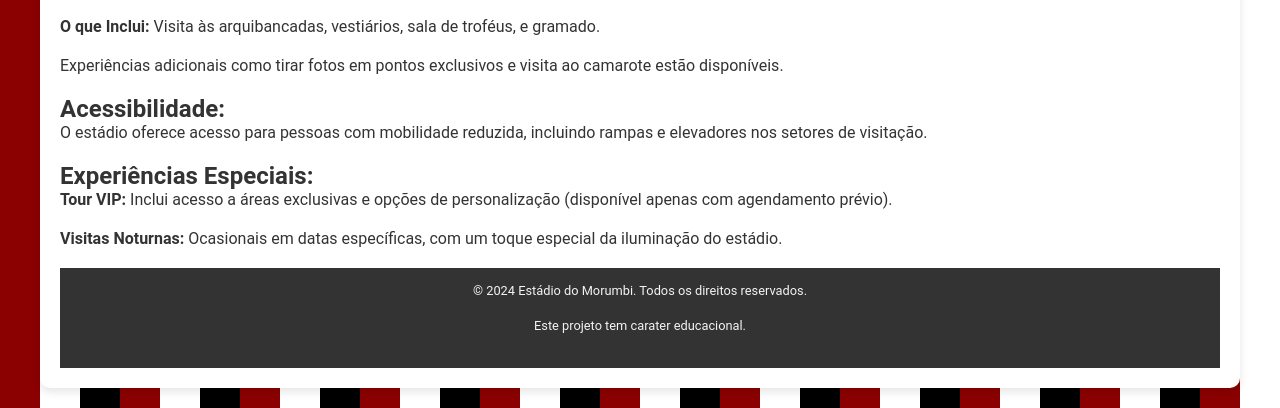
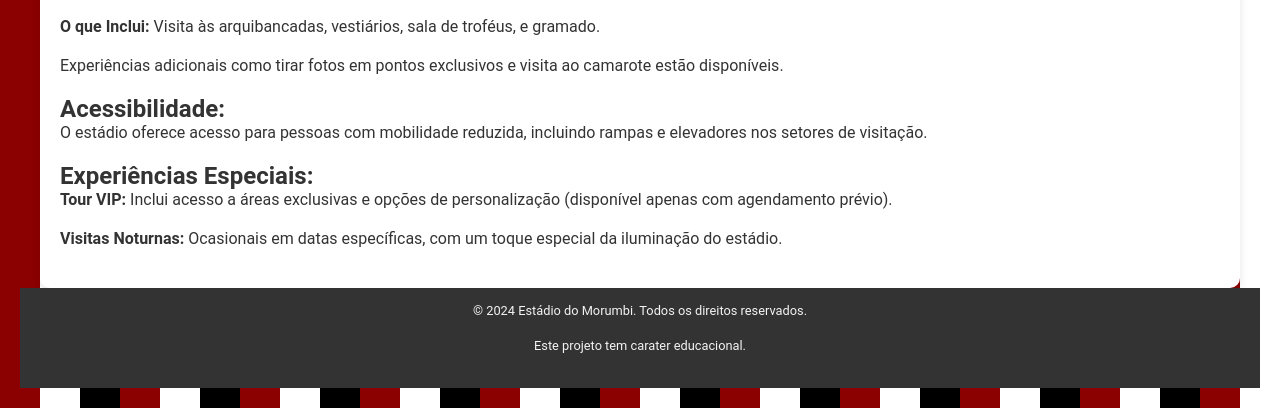
Before and after one commit to thomazvictorr/ebac-qa, a plain HTML site: page ex9/tour.html in a window 1280 px wide. Shown: the part 1759-2167 px from the top of the page. Drawn offline with Linux system fonts and the light colour scheme.

Commit message:
modulo 9 aula 4

```diff
--- a/ex9/tour.html
+++ b/ex9/tour.html
@@ -93,7 +93,10 @@
     <p><strong>Tour VIP:</strong> Inclui acesso a áreas exclusivas e opções de personalização (disponível apenas com agendamento prévio).</p>
 
     <p><strong>Visitas Noturnas:</strong> Ocasionais em datas específicas, com um toque especial da iluminação do estádio.</p>
-<footer class="footer">
+</main>
+
+
+    <footer class="footer">
     <p>&copy; 2024 Estádio do Morumbi. Todos os direitos reservados.</p>
     <p>Este projeto tem carater educacional.</p>
 </footer>
```
Also changed, not shown: ex9/capacidade.html (+3 -0 lines), ex9/eventos.html (+3 -0 lines), ex9/fotos.html (+11 -0 lines), ex9/historia.html (+3 -0 lines), ex9/design.css (line endings or trailing spaces).
